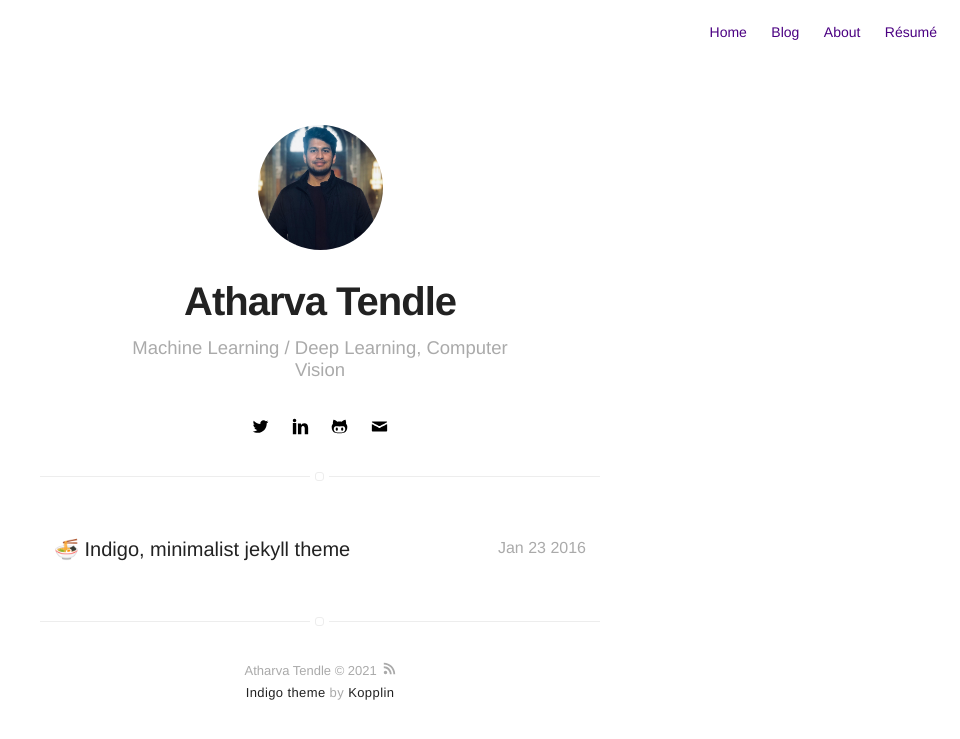
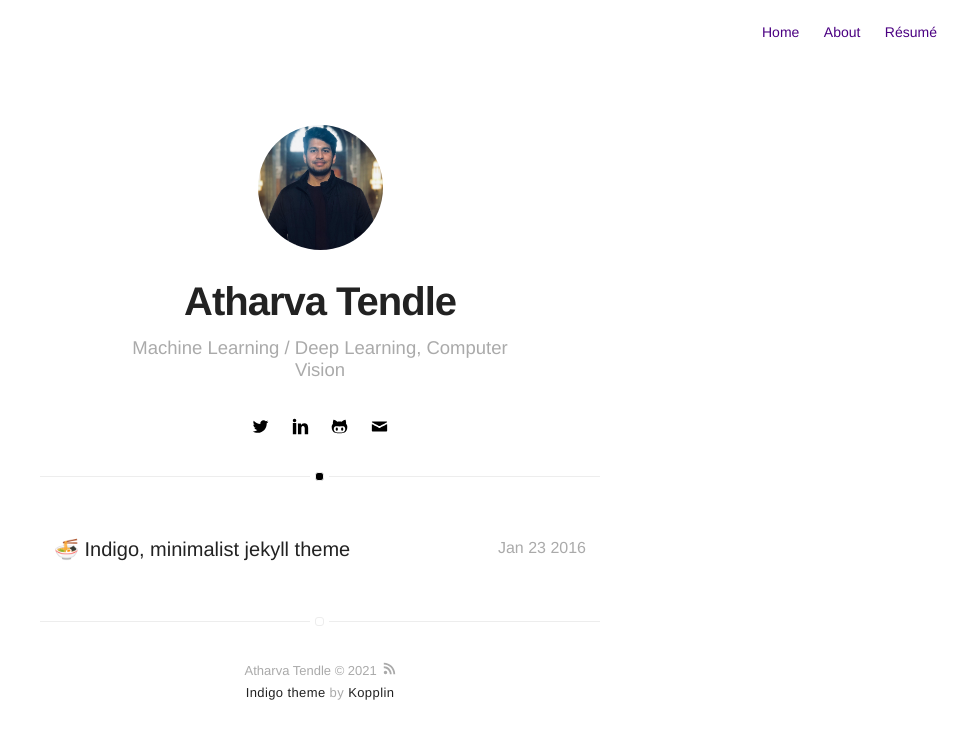
Before and after one commit to atharva-tendle/atharva-tendle.github.io, a Jekyll site: the page built from projects.html, in a window 1280 px wide. Shown: the top 739 px of the page, without its empty margins (320-1280 px from the left). Built offline with Jekyll 4.4.1, drawn with Linux system fonts in a browser that asks for light colours; emoji names are drawn with the system emoji font.

Commit message:
testing changes

```diff
--- a/_config.yml
+++ b/_config.yml
@@ -78,11 +78,11 @@ pagination:
   permalink: "/:num/" # pagination link that will be appended
 
 # if you don't need projects, comment the *projects* configs below
-projects: true
+# projects: true
 
 # if you don't need "about" or "blog", comment them out below
 about: true
-blog: true
+# blog: true
 
 # do you want to show the "read time" of the posts?
 read-time: true
--- a/_sass/pages/home-blog-projects.sass
+++ b/_sass/pages/home-blog-projects.sass
@@ -19,7 +19,7 @@
             top: -5px
             left: 50%
             margin-left: -5px
-            background: #FFF
+            background: #000
             box-shadow: #FFF 0 0 0 5px
             border-radius: 3px
 
```
